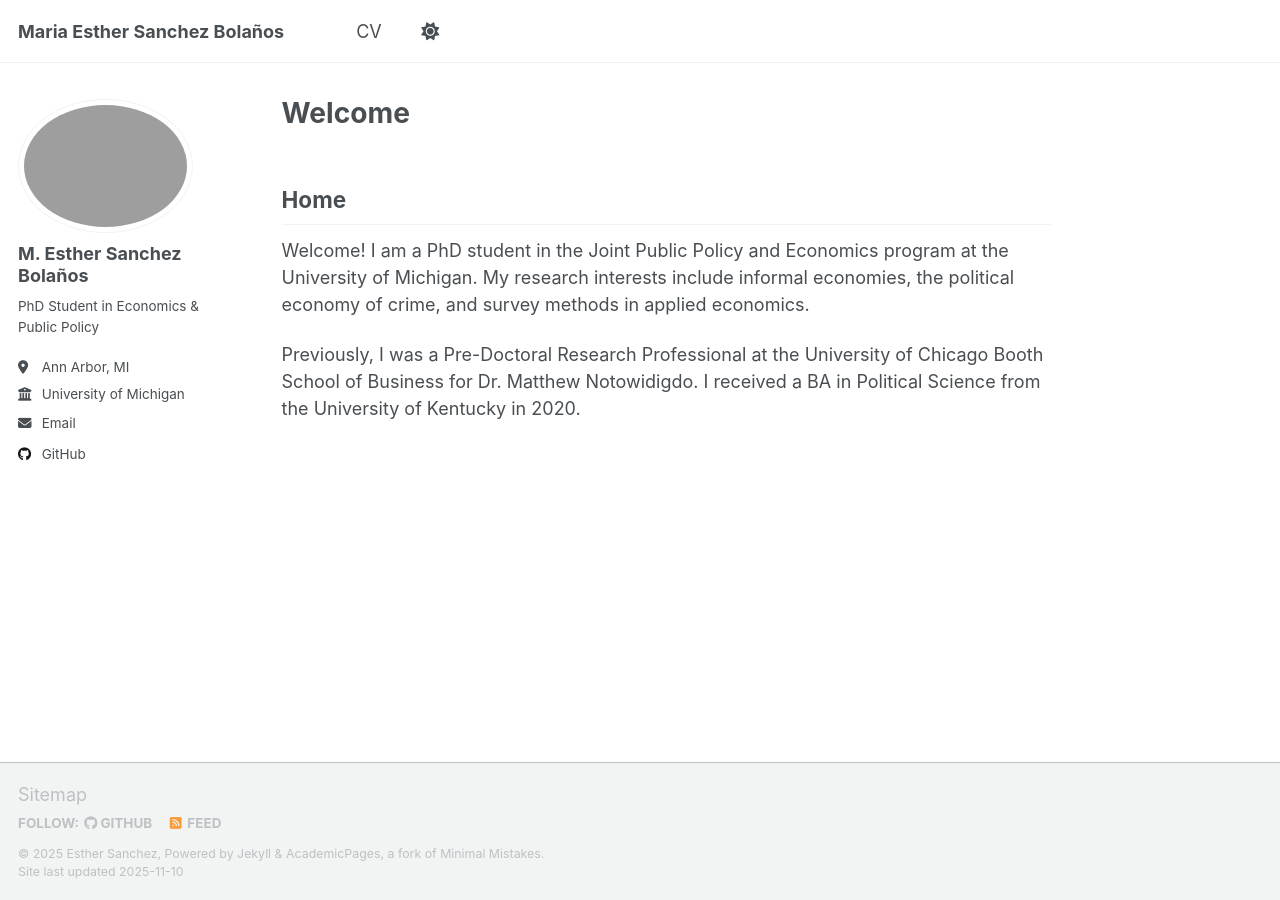
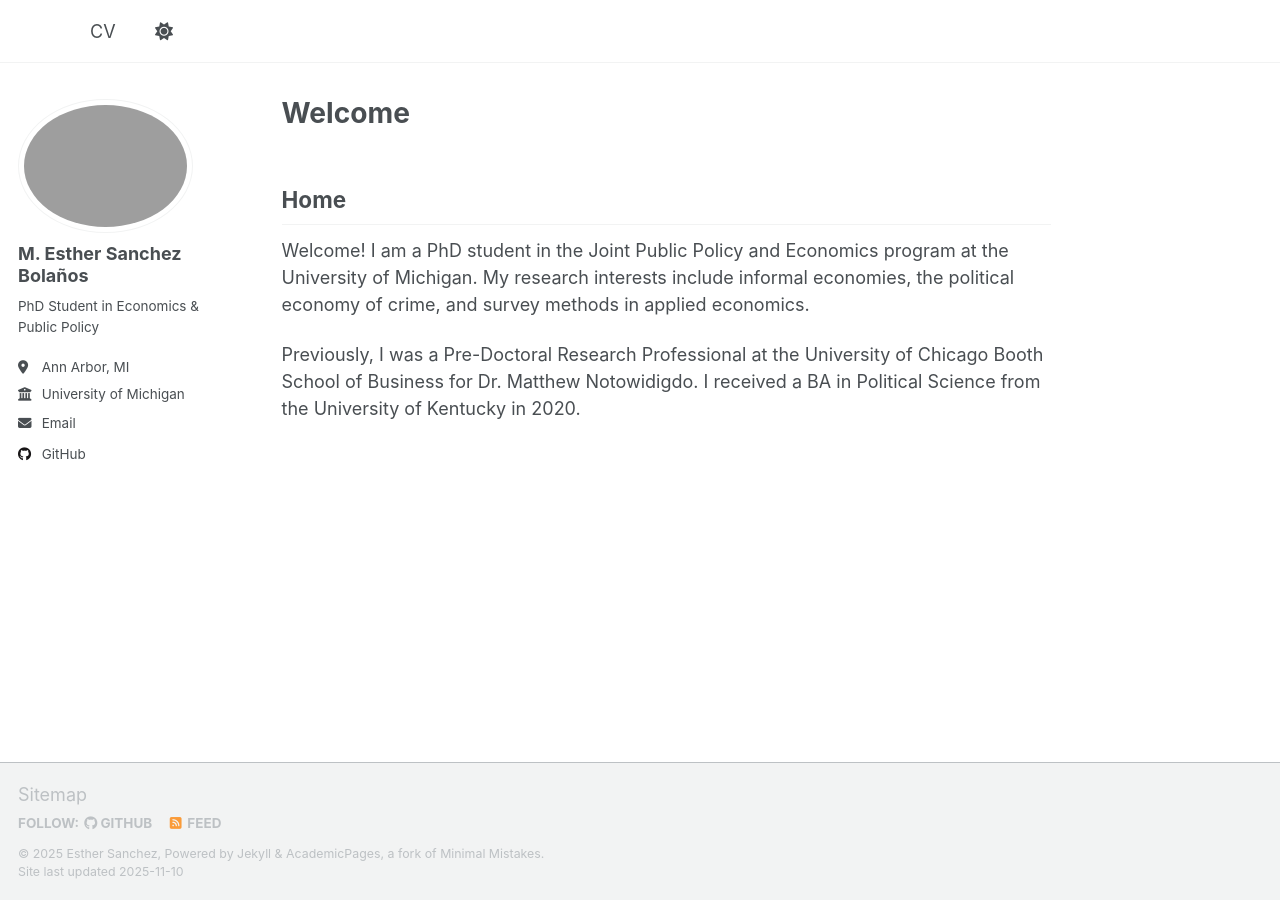
Before and after one commit to esther-sanchez/esther-sanchez.github.io, a Jekyll site: the page built from _pages/about.md, in a window 1280 px wide. Built offline with Jekyll 4.4.1, drawn with Linux system fonts in a browser that asks for light colours; a script that is not in the unit is left out.

Commit message:
Update _config.yml

```diff
--- a/_config.yml
+++ b/_config.yml
@@ -9,7 +9,7 @@
 # Basic Site Settings
 locale                   : "en-US"
 site_theme               : "default" # Currently available options are "default", "air"
-title                    : "Maria Esther Sanchez Bolaños"
+title                    : ""
 title_separator          : "-"
 name                     : &name "Esther Sanchez"
 description              : &description "PhD Student (Economics & Public Policy), University of Michigan."   # Update this with a general description of your site, this is the default if not overridden by a page
```
